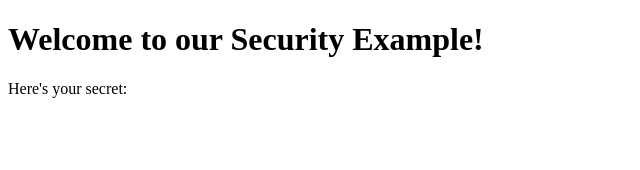
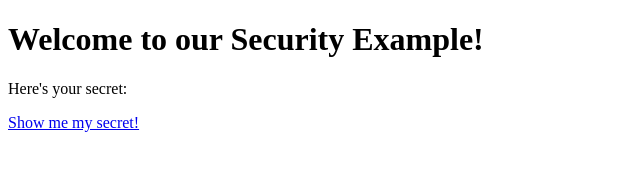
Before and after one commit to tinkereryorch/security-example, a website: page public/index.html in a window 1280 px wide. Shown: the whole page, without its empty margins (0-640 px from the left). Drawn offline with Linux system fonts and the light colour scheme.

Commit message:
Added link to secret route

```diff
--- a/public/index.html
+++ b/public/index.html
@@ -6,5 +6,6 @@
     <body>
         <h1>Welcome to our Security Example!</h1>
         <p>Here's your secret:</p>
+        <a href="/secret">Show me my secret!</a>
     </body>
 </html>
```
